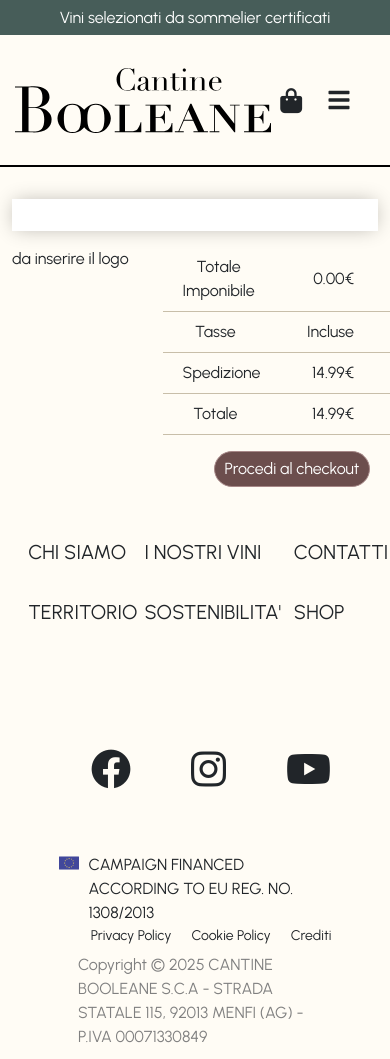
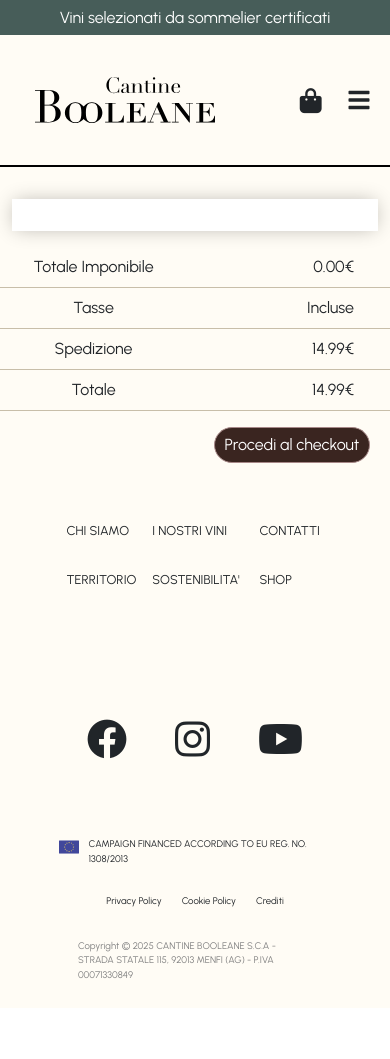
Before and after one commit to DanieleGattuso/BoolShop, a React (Vite) app: page /shopping-bag in a window 390 px wide. After the commit the page ends 1008 px from the top, so only its background shows below. Built offline with nearby package versions, Linux system fonts and the light colour scheme; no server answers.

Commit message:
refactor: improve layout and styling across multiple components for better responsiveness

```diff
--- a/src/components/Footer.module.css
+++ b/src/components/Footer.module.css
@@ -78,7 +78,6 @@
     width: 70%;
     height: 150px;
     display: flex;
-
     justify-content: center;
     align-items: center;
 
@@ -94,11 +93,11 @@
 .social_container ul {
 
     display: flex;
+    justify-content: center;
     list-style-type: none;
     font-size: 40px;
-    gap: 60px;
-
-    justify-content: center;
+    gap: 3rem;
+    padding: 0;
 }
 
 
@@ -195,9 +194,34 @@
 
 /* Mobile (max-width 480px) */
 @media screen and (max-width: 480px) {
+    .footer_nav_bars {
+        margin: 0.5rem;
+    }
+
+    .footer_nav_bars ul {
+        padding: 0;
+    }
+
+    .footer_nav_bars li {
+        font-size: 0.8rem;
+    }
+
+    .europe_container {
+        padding: 0;
+        font-size: 0.6rem;
+    }
 
     .policy_nav_bar_container {
+        font-size: 0.6rem;
+    }
 
-        font-size: 14px;
+    .policy_nav_bar_container ul {
+        padding: 0;
+        margin: 0;
+    }
+
+    .copyright_container {
+        padding: 1rem 0;
+        font-size: 0.6rem;
     }
 }
--- a/src/components/Header.jsx
+++ b/src/components/Header.jsx
@@ -31,9 +31,12 @@
                 <div className={styles.small_header_container}>
                     {/* Logo */}
                     <div className={styles.logo_container}>
-                        <Link to='/'>
-                            <img src={logo} alt="logo" />
-                        </Link>
+                        <div className={styles.img_logo_box}>
+                            <Link to='/'>
+                                <img src={logo} alt="logo" />
+                            </Link>
+                        </div>
+
                     </div>
 
                     {/* Menu desktop */}
--- a/src/components/Header.module.css
+++ b/src/components/Header.module.css
@@ -58,7 +58,7 @@
 
 .small_header_container {
     width: 90%;
-
+    margin: 0 auto;
     display: flex;
 
     align-items: center;
@@ -75,13 +75,14 @@
 
 .logo_container {
     width: 15%;
-
-
-
 }
 
-.logo_container img {
-    height: 65px;
+.img_logo_box {
+    width: 180px;
+}
+
+.img_logo_box img {
+    width: 100%;
     /* imposta altezza fissa in pixel */
 
     /* mantiene il rapporto d'aspetto originale */
--- a/src/components/ShoppingList.jsx
+++ b/src/components/ShoppingList.jsx
@@ -108,8 +108,8 @@
 
                 {/* riga inferiore */}
                 <div className="row mt-3">
-                    <div className="col-5">da inserire il logo</div>
-                    <div className="col-7">
+                    <div className="d-none d-md-block col-md-5">da inserire il logo</div>
+                    <div className="col-sm-12 col-md-7">
                         <div className={`row ${styles.summary_row}`}>
                             <div className="col">Totale Imponibile</div>
                             <div className={`col ${styles.summary_col}`}>{totalAmount}€</div>
--- a/src/pages/HomePage.module.css
+++ b/src/pages/HomePage.module.css
@@ -144,18 +144,12 @@
 }
 
 .wine_container_traits {
-
     width: 70%;
     display: flex;
-
     justify-content: center;
     flex-direction: column;
     align-items: center;
     gap: 10px;
-
-
-
-
 }
 
 .wine_container_traits p {
--- a/src/pages/ShoppingBagPage.module.css
+++ b/src/pages/ShoppingBagPage.module.css
@@ -155,14 +155,14 @@
     padding: 0.3rem 0.6rem !important;
     text-decoration: none !important;
     border: 1px solid #a78888 !important;
-    background-color: #4a2727cf !important;
+    background-color: #3a2520 !important;
     color: #ffffff !important;
     transition: background-color 0.2s ease !important;
     margin-right: 0.5rem;
 }
 
 .checkout_box a:hover {
-    background-color: #5a3232cf !important;
+    background-color: #5c3a34 !important;
     color: rgb(255, 255, 255) !important;
     transition: background-color rgb(69, 32, 32)lor 0.2s ease !important;
 }
--- a/src/pages/WineDetailsPage.module.css
+++ b/src/pages/WineDetailsPage.module.css
@@ -347,3 +347,24 @@
         transform: translateX(-50%) translateY(-10px);
     }
 }
+
+.single_data_icon {
+    /* width: 100%; */
+    margin-right: 1rem;
+}
+
+.single_data_icon img {
+    width: 50px;
+    /* margin: 0 2rem */
+}
+
+
+.small_correlated_wines_container {
+
+    /* background-color: rgb(255, 21, 0); */
+    width: 80%;
+    height: 100%;
+    display: flex;
+    justify-content: center;
+    flex-wrap: wrap;
+}
```
